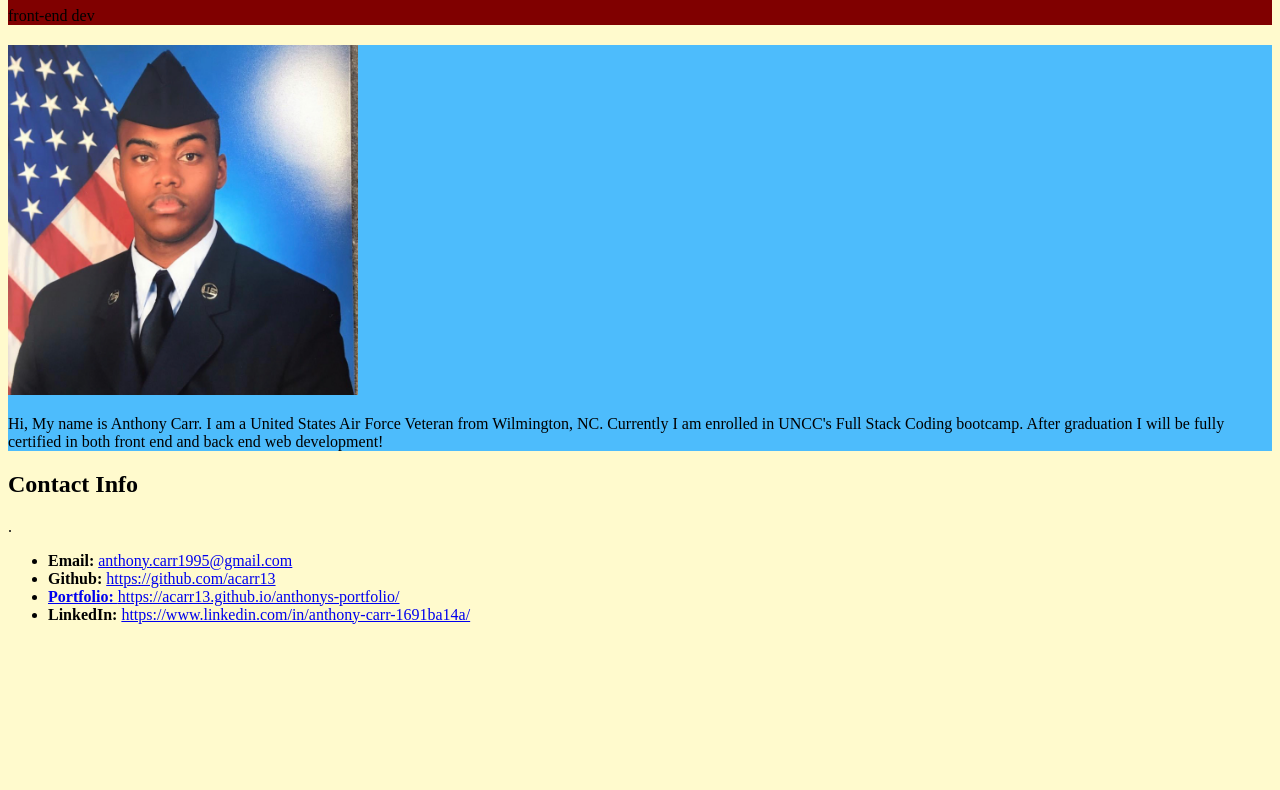
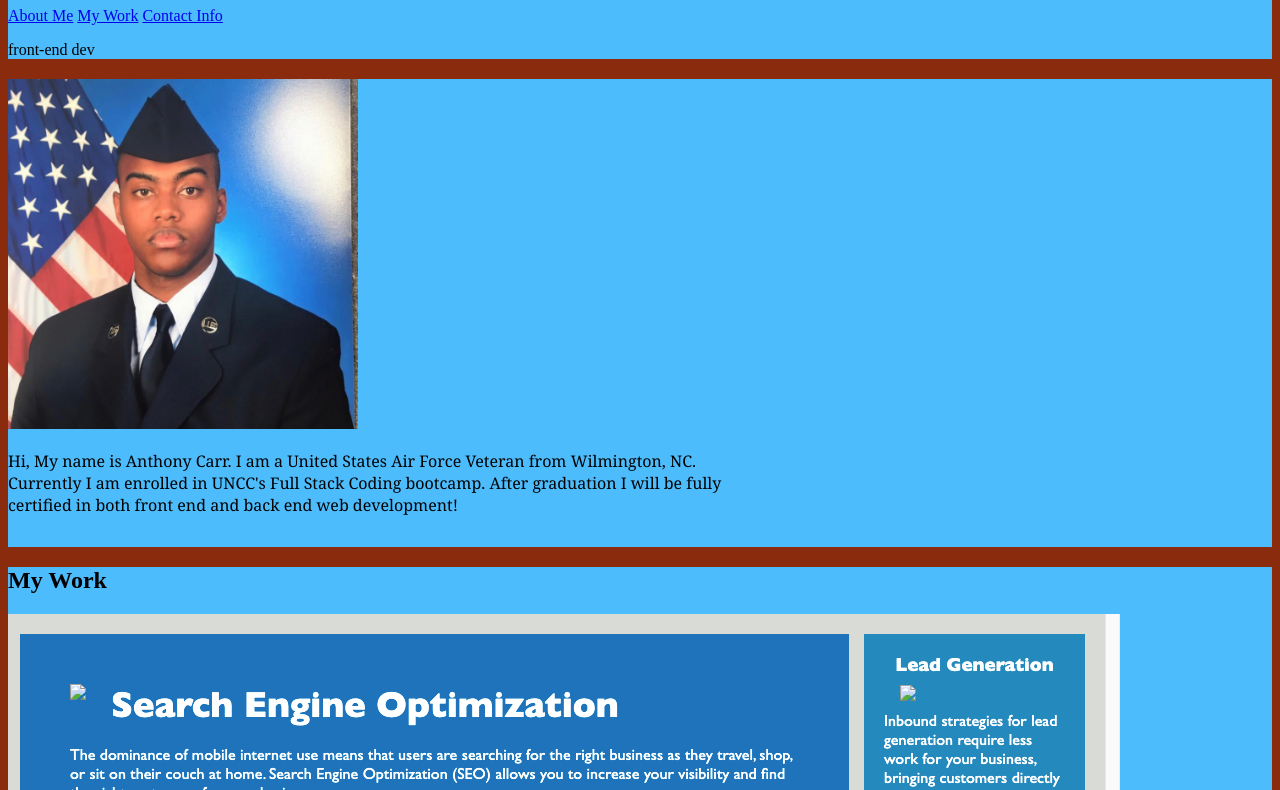
Before and after one commit to acarr13/anthonys-portfolio, a plain HTML site: page index.html in a window 1280 px wide. Shown: the part 73-863 px from the top of the page. Before the commit the page ends 800 px from the top, so only its background shows below. Drawn offline with Linux system fonts and the light colour scheme.

Commit message:
big update and added picture

```diff
--- a/assets/css/style.css
+++ b/assets/css/style.css
@@ -1,23 +1,33 @@
-.body {background-color: lemonchiffon;
-
+.body {background-color: rgb(139, 43, 14);
 
 }
 
 
 
 
-.header {background-color: maroon;
+.header {
+
+    background-color: rgb(77, 188, 252);
 
 }
 
 
 
 
+.footer{
+    background-color: rgb(77, 188, 252);
+    padding-bottom: 10px;
 
 
+}
 
+.div {
+    background-color: rgb(77, 188, 252);
+}
 
 
 .section  {
     background-color: rgb(77, 188, 252);
-  }
+    padding-bottom: 15px;
+    font-family: Georgia, 'Times New Roman', Times, serif;
+}
--- a/index.html
+++ b/index.html
@@ -10,40 +10,49 @@
 </head>
 
 <body class="body">
-    <!-- Site Header -->
+
     <header class="header">
-        <!--The h1 tag should be used for the most important heading-->
+
         <h1>Hi, I am Anthony Carr</h1>
-        <p class="section__subtitle section__title--into">front-end dev</p>
+
+        <a href="#About-Me">About Me</a>
+        <a href="#My-Work">My Work</a>
+        <a  href="#Contact-Info">Contact Info</a>
+
+        <p> front-end dev</p>
+
+
     </header>
 
-    <!-- Section 1: Bio -->
     <section class="section">
         <h2></h2>
-        <!-- Image -->
+
         <img src="af.jpg" alt="Athony Air Force  Picture" height="350px" width="350px" />
-        <!-- Paragraph with embedded link -->
-        <p>Hi, My name is Anthony Carr. I am a United States Air Force Veteran from Wilmington, NC. Currently I am
-            enrolled in UNCC's Full Stack Coding bootcamp. After graduation I will be fully certified in both front end
+
+        <p>Hi, My name is Anthony Carr. I am a United States Air Force Veteran from Wilmington, NC. <br>Currently I am
+            enrolled in UNCC's Full Stack Coding bootcamp. After graduation I will be fully </br>certified in both front
+            end
             and back end web development!</p>
     </section>
+    <div class="div">
+        <h2 id="My #My-Work">My Work</h2>
+        <img src="demo1.jpg" alt="#my work">
+    </div>
 
+    <footer class="footer">
 
-    <section>
-        <h2>Contact Info</h2>
-    .
+        <h2 id="Contact-Info">Contact Info</h2>
+
         <ul>
             <li><strong>Email:</strong> <a href="mailto:anthony.carr1995@gmail.com">anthony.carr1995@gmail.com</a></li>
             <li><strong>Github:</strong> <a href="https://github.com/acarr13">https://github.com/acarr13</li>
-            <li><strong>Portfolio: </strong><a
-                    href="https://acarr13.github.io/anthonys-portfolio/">https://acarr13.github.io/anthonys-portfolio/</a>
             <li><strong>LinkedIn:</strong> <a
-                    href="https://www.linkedin.com/in/anthony-carr-1691ba14a/">https://www.linkedin.com/in/anthony-carr-1691ba14a/</a>
+                    href="https://www.linkedin.com/in/anthony-carr-1691ba14a/">send email</a>
             </li>
             </li>
         </ul>
-    </section>
-</body>
+    </footer>
+
 
 
 </html>
```
Also changed, not shown: demo1.jpg (added).
